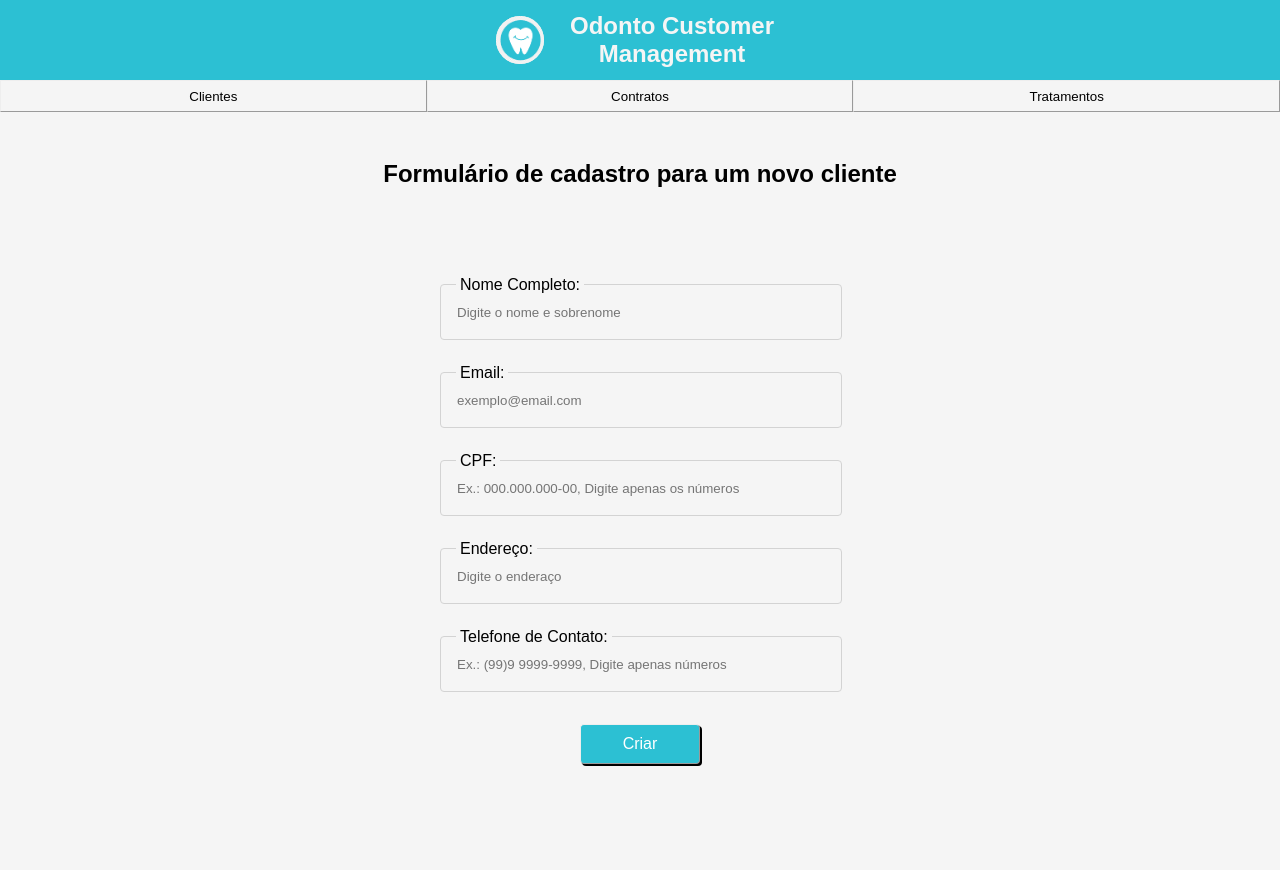
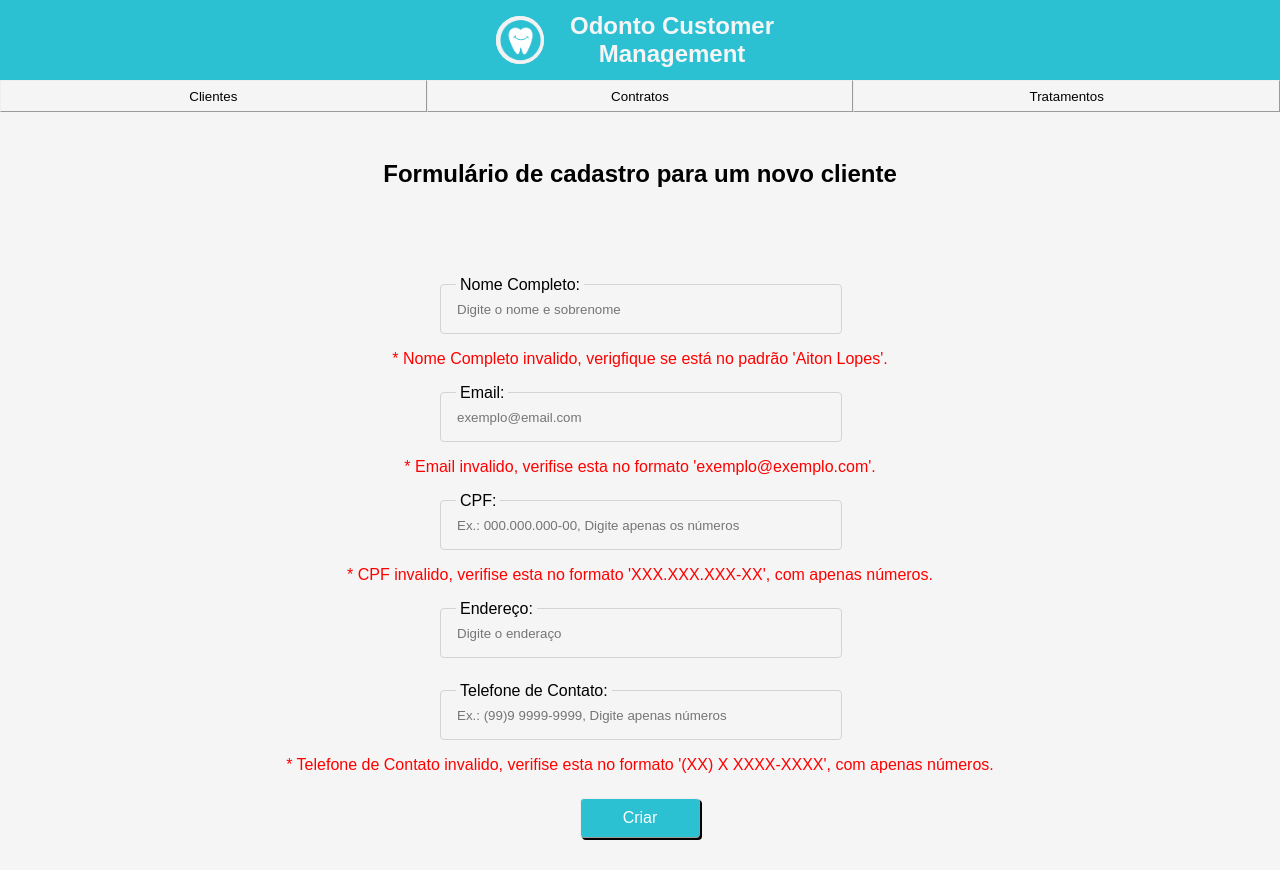
Before and after one commit to lbcamargo94/Softeo-Tecnologia-Frontend, a React (Create React App) app: page /register in a window 1280 px wide. Before the commit the page ends 800 px from the top, so only its background shows below. Built offline with nearby package versions, Linux system fonts and the light colour scheme; a web font is replaced by a local one.

Commit message:
feat(): Implementado nova menira da validação para o campo Full Name

```diff
--- a/src/helpers/Validations.ts
+++ b/src/helpers/Validations.ts
@@ -4,31 +4,24 @@ const REGEX_CPF = /^[0-9]{3}.?[0-9]{3}.?[0-9]{3}-?[0-9]{2}$/;
 
 const REGEX_PHONE_NUMBER = /(^[0-9]{2})?(\s|-)?(9?[0-9]{4})-?([0-9]{4}$)/;
 
-export const MAX_LENGTH_NAME = 45;
-
-export const MIN_LENGTH_NAME = 3;
+const REGEX_FULL_NAME = /^[A-Z][a-z].* [A-Z][a-z].*$/;
 
 export const emailValidation = (email: string) => {
   const testEmail = REGEX_EMAIL.test(email);
-  console.log(testEmail);
   return testEmail;
 };
 
 export const cpfValidaion = (cpf: string) => {
   const testCPF = REGEX_CPF.test(cpf);
-  console.log(testCPF);
   return testCPF;
 };
 
 export const phoneNumberValidation = (phoneNumber: string) => {
   const testPhoneNumber = REGEX_PHONE_NUMBER.test(phoneNumber);
-  console.log(testPhoneNumber);
   return testPhoneNumber;
 };
 
-export const nameValidation = (fullname: string) => {
-  if (fullname.length >= MIN_LENGTH_NAME && fullname.length <= MAX_LENGTH_NAME) {
-    return true;
-  }
-  return false;
+export const nameValidation = (fullName: string) => {
+  const testFullName = REGEX_FULL_NAME.test(fullName);
+  return testFullName;
 };
--- a/src/pages/Register.tsx
+++ b/src/pages/Register.tsx
@@ -1,5 +1,5 @@
 import React, { useEffect, useState } from "react";
-import { Button } from "../styles/pages/Register";
+import { Button, TextValidation } from "../styles/pages/Register";
 import { Container, Forms, Input, Label, Title } from "../styles/pages/Register";
 import { CreateNewCustomer } from "../services/RequestCustomer";
 import { useNavigate } from "react-router-dom";
@@ -46,9 +46,7 @@ export default function Register() {
   const validateFieldsForms = () => {
     const arrayValidations = [validFullName, validEmail, validCPF, validPhoneNumber];
     const isValidForms = arrayValidations.every((el) => el === true);
-    // console.log(isValidForms);
     isValidForms && setValidations(!isValidForms);
-    // console.log(validations);
   };
 
   useEffect(() => {
@@ -71,6 +69,11 @@ export default function Register() {
           }}
         />
       </Forms>
+      {!validFullName && (
+        <TextValidation>
+          * Nome Completo invalido, verigfique se está no padrão 'Aiton Lopes'.
+        </TextValidation>
+      )}
       <Forms>
         <Label htmlFor="email">Email:</Label>
         <Input
@@ -84,6 +87,11 @@ export default function Register() {
           }}
         />
       </Forms>
+      {!validEmail && (
+        <TextValidation>
+          * Email invalido, verifise esta no formato 'exemplo@exemplo.com'.
+        </TextValidation>
+      )}
       <Forms>
         <Label htmlFor="cpf">CPF:</Label>
         <Input
@@ -96,6 +104,11 @@ export default function Register() {
           }}
         />
       </Forms>
+      {!validCPF && (
+        <TextValidation>
+          * CPF invalido, verifise esta no formato 'XXX.XXX.XXX-XX', com apenas números.
+        </TextValidation>
+      )}
       <Forms>
         <Label htmlFor="address">Endereço:</Label>
         <Input
@@ -113,11 +126,17 @@ export default function Register() {
           name="phoneNumber"
           placeholder="Ex.: (99)9 9999-9999, Digite apenas números"
           onChange={({ target }) => {
-            setPhoneNumber(target.value);
+            setPhoneNumber(`+55${target.value}`);
             setValidPhoneNumber(phoneNumberValidation(`+55${target.value}`));
           }}
         />
       </Forms>
+      {!validPhoneNumber && (
+        <TextValidation>
+          * Telefone de Contato invalido, verifise esta no formato '(XX) X XXXX-XXXX', com apenas
+          números.
+        </TextValidation>
+      )}
       <Button
         disabled={validations}
         onClick={() => {
--- a/src/styles/pages/Register.ts
+++ b/src/styles/pages/Register.ts
@@ -19,7 +19,6 @@ export const Forms = styled.form`
   align-items: flex-start;
   display: flex;
   flex-direction: column;
-  height: 3.5rem;
   max-width: 25rem;
   width: 100%;
   padding: 1rem;
@@ -37,7 +36,7 @@ export const Input = styled.input`
   border: 1px solid lightgray;
   border-radius: 0.25rem;
   width: 100%;
-  height: 100%;
+  height: 3rem;
   text-indent: 1rem;
 `;
 
@@ -58,3 +57,9 @@ export const Button = styled.button`
   width: 7.5rem;
   cursor: pointer;
 `;
+
+export const TextValidation = styled.span`
+  text-align: center;
+  color: red;
+  margin-bottom: 0.5rem;
+`;
```
